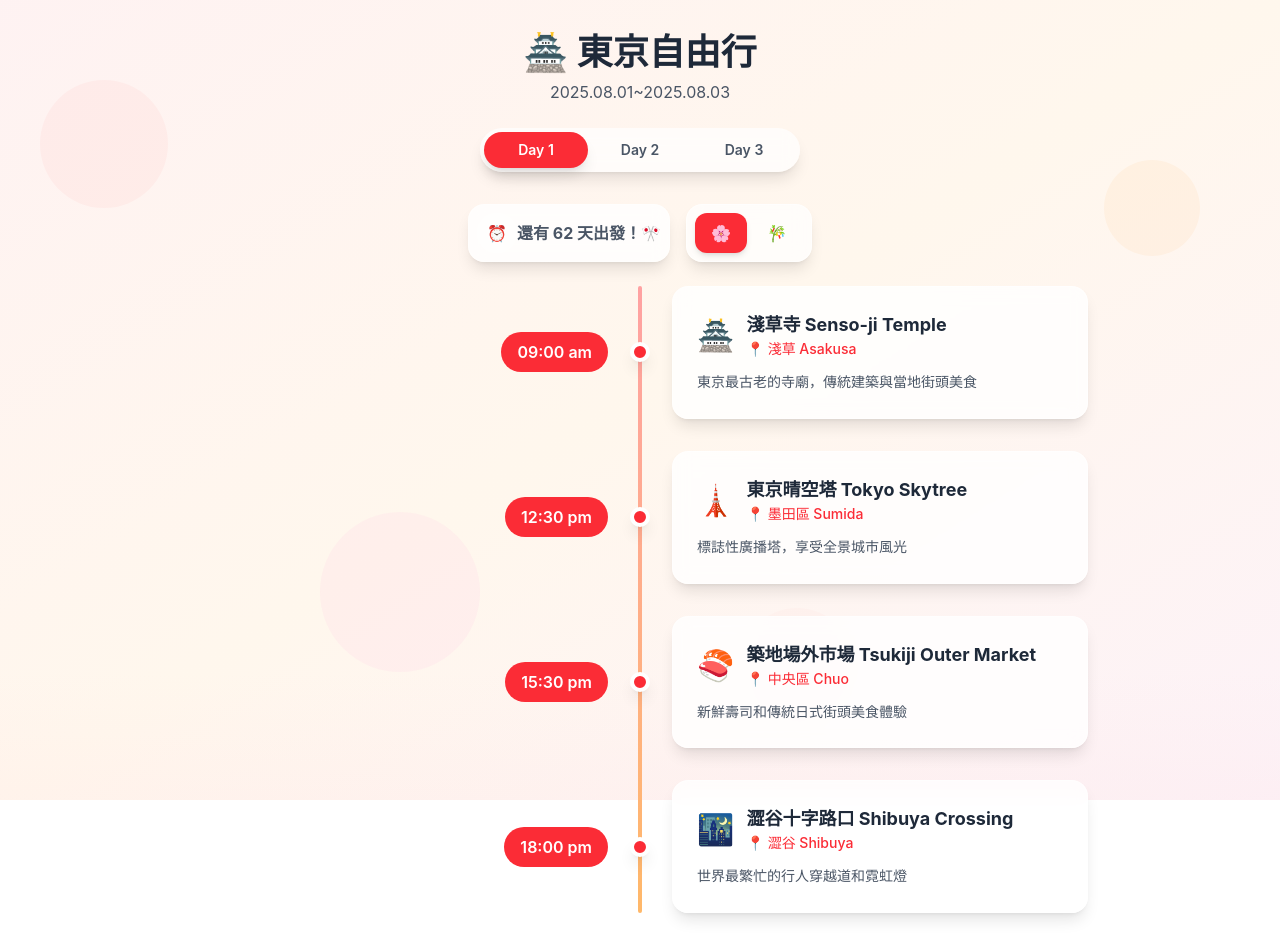
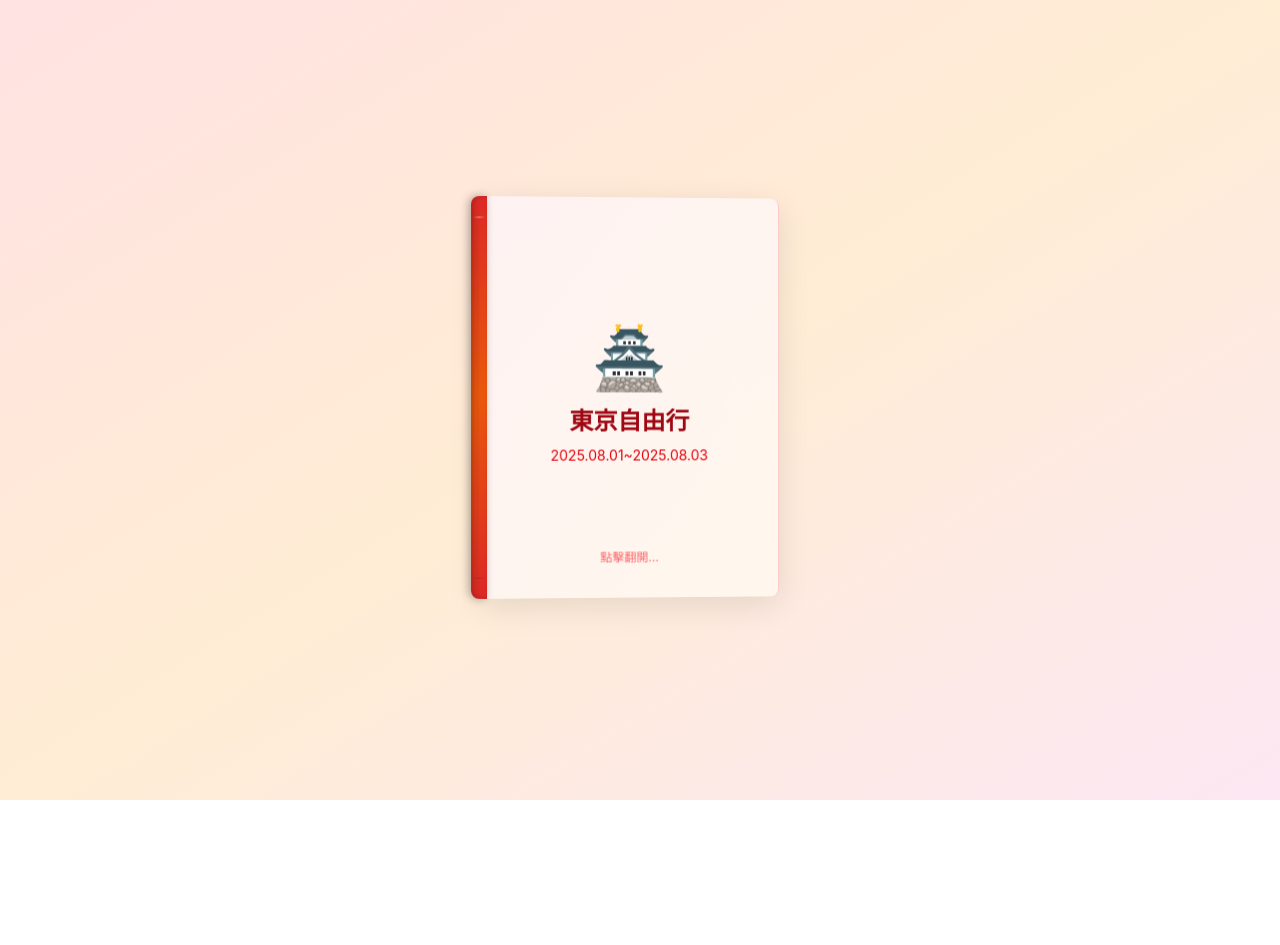
Before and after one commit to ycl818/2025-08-tokyo-trip, a React (Vite) app: page / in a window 1280 px wide. After the commit the page ends 800 px from the top, so only its background shows below. Built offline with nearby package versions, Linux system fonts and the light colour scheme; a web font is replaced by a local one.

Commit message:
add animation and update for cache images

```diff
--- a/src/App.jsx
+++ b/src/App.jsx
@@ -1,7 +1,21 @@
+import { useState } from "react";
 import "./App.css";
 import TokyoTripSchedule from "./TokyoTripSchedule";
+import BookOpeningAnimation from "./BookOpeningAnimation";
 
 function App() {
+  const [showIntro, setShowIntro] = useState(true);
+
+  const handleAnimationComplete = () => {
+    setShowIntro(false);
+  };
+
+  if (showIntro) {
+    return (
+      <BookOpeningAnimation onAnimationComplete={handleAnimationComplete} />
+    );
+  }
+
   return <TokyoTripSchedule />;
 }
 
--- /dev/null
+++ b/src/BookOpeningAnimation.jsx
@@ -0,0 +1,261 @@
+import React, { useEffect, useState } from "react";
+
+const BookOpeningAnimation = ({ onAnimationComplete }) => {
+  const [bookAnimationStarted, setBookAnimationStarted] = useState(false);
+
+  useEffect(() => {
+    // 10秒後自動開始翻書動畫
+    const autoFlipTimer = setTimeout(() => {
+      setBookAnimationStarted(true);
+    }, 10000);
+
+    // 翻書動畫開始後3秒完成
+    let completeTimer;
+    if (bookAnimationStarted) {
+      completeTimer = setTimeout(() => {
+        onAnimationComplete?.();
+      }, 3000);
+    }
+
+    return () => {
+      clearTimeout(autoFlipTimer);
+      if (completeTimer) clearTimeout(completeTimer);
+    };
+  }, [bookAnimationStarted, onAnimationComplete]);
+
+  const handleBookClick = () => {
+    if (!bookAnimationStarted) {
+      setBookAnimationStarted(true);
+      // 點擊後3秒完成
+      setTimeout(() => {
+        onAnimationComplete?.();
+      }, 3000);
+    }
+  };
+
+  return (
+    <div className="fixed inset-0 z-50 flex items-center justify-center bg-gradient-to-br from-red-100 via-orange-100 to-pink-100">
+      <style jsx>{`
+        .perspective-1000 {
+          perspective: 1000px;
+        }
+
+        .book-container {
+          position: relative;
+          width: 320px;
+          height: 400px;
+          transform-style: preserve-3d;
+          animation: bookFloat 3s ease-in-out infinite;
+        }
+
+        .book-container.animate-flip {
+          animation: bookFloat 3s ease-in-out infinite,
+            bookPrepareFlip 0.5s ease-in-out forwards;
+        }
+
+        .book-page {
+          position: absolute;
+          width: 300px;
+          height: 400px;
+          border-radius: 8px;
+          box-shadow: 0 8px 32px rgba(0, 0, 0, 0.1);
+          backface-visibility: hidden;
+          transform-origin: left center;
+        }
+
+        .book-cover {
+          z-index: 2;
+        }
+
+        .book-cover.animate-flip {
+          animation: pageFlip 2s ease-in-out forwards;
+        }
+
+        .book-content {
+          transform: rotateY(180deg);
+          z-index: 1;
+        }
+
+        .book-content.animate-flip {
+          animation: showContent 2s ease-in-out forwards;
+        }
+
+        .book-spine {
+          position: absolute;
+          left: -8px;
+          top: 0;
+          width: 16px;
+          height: 400px;
+          background: linear-gradient(135deg, #dc2626, #ea580c, #dc2626);
+          border-radius: 8px 0 0 8px;
+          box-shadow: inset 2px 0 4px rgba(0, 0, 0, 0.2),
+            -2px 0 8px rgba(0, 0, 0, 0.3);
+          z-index: 1;
+          transform: rotateY(-5deg);
+        }
+
+        .book-spine.animate-flip {
+          animation: spineDisappear 2s ease-in-out forwards;
+        }
+
+        .book-spine::before {
+          content: "";
+          position: absolute;
+          top: 20px;
+          left: 2px;
+          right: 2px;
+          height: 2px;
+          background: linear-gradient(
+            90deg,
+            transparent,
+            rgba(255, 255, 255, 0.3),
+            transparent
+          );
+        }
+
+        .book-spine::after {
+          content: "";
+          position: absolute;
+          bottom: 20px;
+          left: 2px;
+          right: 2px;
+          height: 1px;
+          background: linear-gradient(
+            90deg,
+            transparent,
+            rgba(0, 0, 0, 0.2),
+            transparent
+          );
+        }
+
+        @keyframes bookFloat {
+          0%,
+          100% {
+            transform: translateY(0px) rotateY(5deg);
+          }
+          50% {
+            transform: translateY(-10px) rotateY(-5deg);
+          }
+        }
+
+        @keyframes bookPrepareFlip {
+          0% {
+            transform: translateY(0px) rotateY(5deg);
+          }
+          100% {
+            transform: translateY(0px) rotateY(0deg);
+          }
+        }
+
+        @keyframes pageFlip {
+          0% {
+            transform: rotateY(0deg);
+            opacity: 1;
+          }
+          50% {
+            transform: rotateY(-90deg);
+            opacity: 0.5;
+          }
+          100% {
+            transform: rotateY(-180deg);
+            opacity: 0;
+          }
+        }
+
+        @keyframes showContent {
+          0% {
+            transform: rotateY(180deg);
+            opacity: 0;
+          }
+          50% {
+            transform: rotateY(90deg);
+            opacity: 0.5;
+          }
+          100% {
+            transform: rotateY(0deg);
+            opacity: 1;
+          }
+        }
+
+        @keyframes spineDisappear {
+          0% {
+            opacity: 1;
+            transform: rotateY(-5deg) scale(1);
+          }
+          50% {
+            opacity: 0.3;
+            transform: rotateY(-5deg) scale(0.9);
+          }
+          100% {
+            opacity: 0;
+            transform: rotateY(-5deg) scale(0.7);
+          }
+        }
+      `}</style>
+
+      {/* 書本封面 */}
+      <div className="relative perspective-1000">
+        <div
+          className={`book-container ${
+            bookAnimationStarted ? "animate-flip" : ""
+          }`}
+        >
+          {/* 立體書脊 */}
+          <div
+            className={`book-spine ${
+              bookAnimationStarted ? "animate-flip" : ""
+            }`}
+          ></div>
+
+          {/* 左頁（封面） */}
+          <div
+            className={`book-page book-cover bg-gradient-to-br from-red-50 to-orange-50 border-r border-red-200 ${
+              bookAnimationStarted ? "animate-flip" : ""
+            }`}
+          >
+            <div className="flex flex-col items-center justify-center h-full p-8">
+              <div className="text-6xl mb-4 animate-bounce">🏯</div>
+              <h1 className="text-2xl font-bold text-red-800 mb-2 text-center">
+                東京自由行
+              </h1>
+              <p className="text-red-600 text-sm">2025.08.01~2025.08.03</p>
+              <div className="absolute bottom-8 left-1/2 transform -translate-x-1/2">
+                <div className="animate-pulse text-red-500 text-xs">
+                  點擊翻開...
+                </div>
+              </div>
+            </div>
+          </div>
+
+          {/* 右頁（內容預覽） */}
+          <div
+            className={`book-page book-content bg-gradient-to-br from-orange-50 to-pink-50 ${
+              bookAnimationStarted ? "animate-flip" : ""
+            }`}
+          >
+            <div className="flex flex-col items-center justify-center h-full p-8">
+              <div className="grid grid-cols-2 gap-4 mb-6">
+                <div className="text-2xl">🍜</div>
+                <div className="text-2xl">🗼</div>
+                <div className="text-2xl">🌸</div>
+                <div className="text-2xl">🍱</div>
+              </div>
+              <div className="text-center">
+                <p className="text-orange-800 font-medium mb-2">精彩行程</p>
+                <p className="text-orange-600 text-sm">美食 · 景點 · 體驗</p>
+              </div>
+            </div>
+          </div>
+        </div>
+      </div>
+
+      {/* 點擊區域 */}
+      <div
+        className="absolute inset-0 cursor-pointer"
+        onClick={handleBookClick}
+      ></div>
+    </div>
+  );
+};
+
+export default BookOpeningAnimation;
--- a/src/MarkdownContent.jsx
+++ b/src/MarkdownContent.jsx
@@ -1,5 +1,70 @@
-// 修正的 Markdown 解析器組件
+// 簡單的圖片緩存
+const imageCache = new Map();
+
+// 緩存圖片的函數
+const getCachedImage = async (url) => {
+  // 檢查是否為你的 Zeabur 圖片
+  if (!url.includes("image-tokyo-management-yc.zeabur.app")) {
+    return url; // 不是你的圖片，直接返回原 URL
+  }
+
+  // 檢查緩存
+  if (imageCache.has(url)) {
+    return imageCache.get(url);
+  }
+
+  try {
+    // 下載圖片
+    const response = await fetch(url);
+    const blob = await response.blob();
+    const objectUrl = URL.createObjectURL(blob);
+
+    // 存入緩存
+    imageCache.set(url, objectUrl);
+    return objectUrl;
+  } catch (error) {
+    console.error("圖片載入失敗:", error);
+    return url; // 失敗時返回原 URL
+  }
+};
+
+// 修改你的 MarkdownContent 組件
+import React, { useState, useEffect } from "react";
+
 export const MarkdownContent = ({ content }) => {
+  const [processedContent, setProcessedContent] = useState("");
+
+  useEffect(() => {
+    const processImages = async () => {
+      let processed = content;
+
+      // 找出所有圖片
+      const imageRegex = /!\[([^\]]*)\]\(([^)]+)\)/g;
+      const matches = [...content.matchAll(imageRegex)];
+
+      // 處理每張圖片
+      for (const match of matches) {
+        // eslint-disable-next-line no-unused-vars
+        const [fullMatch, altText, urlAndCaption] = match;
+        const urlMatch = urlAndCaption.match(/^([^"]+)(?:\s+"([^"]*)")?/);
+        const imageUrl = urlMatch ? urlMatch[1].trim() : urlAndCaption;
+
+        // 獲取緩存的圖片 URL
+        const cachedUrl = await getCachedImage(imageUrl);
+
+        // 替換原始 URL
+        if (cachedUrl !== imageUrl) {
+          const newMatch = fullMatch.replace(imageUrl, cachedUrl);
+          processed = processed.replace(fullMatch, newMatch);
+        }
+      }
+
+      setProcessedContent(processed);
+    };
+
+    processImages();
+  }, [content]);
+
   const parseContent = (text) => {
     const lines = text.split("\n");
     const elements = [];
@@ -8,7 +73,6 @@ export const MarkdownContent = ({ content }) => {
       if (line.trim() === "") {
         elements.push(<br key={index} />);
       } else if (line.startsWith("![")) {
-        // 處理圖片 ![alt text](url) 或 ![alt text](url "caption")
         const imageMatch = line.match(/!\[([^\]]*)\]\(([^)]+)\)/);
         if (imageMatch) {
           const [, altText, urlAndCaption] = imageMatch;
@@ -24,7 +88,6 @@ export const MarkdownContent = ({ content }) => {
                   alt={altText}
                   className="w-full h-auto rounded-lg shadow-md object-cover max-h-64"
                   onError={(e) => {
-                    // 隱藏圖片，顯示錯誤訊息
                     e.target.style.display = "none";
                     const errorDiv = e.target.nextElementSibling;
                     if (errorDiv) {
@@ -32,7 +95,6 @@ export const MarkdownContent = ({ content }) => {
                     }
                   }}
                   onLoad={(e) => {
-                    // 圖片載入成功時，確保錯誤訊息是隱藏的
                     const errorDiv = e.target.nextElementSibling;
                     if (errorDiv) {
                       errorDiv.style.display = "none";
@@ -83,14 +145,12 @@ export const MarkdownContent = ({ content }) => {
           </h3>
         );
       } else if (line.startsWith("- ") || line.startsWith("* ")) {
-        // 檢查前一行是否也是列表項目
         const prevLineWasList =
           index > 0 &&
           (lines[index - 1].startsWith("- ") ||
             lines[index - 1].startsWith("* "));
 
         if (!prevLineWasList) {
-          // 開始新的列表，收集所有連續的列表項目
           const listItems = [];
           let currentIndex = index;
           while (
@@ -115,9 +175,7 @@ export const MarkdownContent = ({ content }) => {
             </ul>
           );
         }
-        // 如果前一行是列表項目，這一行會被上面的邏輯處理，所以這裡不做任何事
       } else {
-        // 一般段落文字
         elements.push(
           <p key={index} className="text-gray-600 leading-relaxed mb-4">
             {parseInlineFormatting(line)}
@@ -130,7 +188,6 @@ export const MarkdownContent = ({ content }) => {
   };
 
   const parseInlineFormatting = (text) => {
-    // 處理粗體 **text**
     const parts = text.split(/(\*\*.*?\*\*)/g);
     return parts.map((part, index) => {
       if (part.startsWith("**") && part.endsWith("**")) {
@@ -144,5 +201,15 @@ export const MarkdownContent = ({ content }) => {
     });
   };
 
-  return <div>{parseContent(content)}</div>;
+  return <div>{parseContent(processedContent || content)}</div>;
 };
+
+// 清理緩存的函數（可選）
+export const clearImageCache = () => {
+  imageCache.forEach((url) => {
+    if (url.startsWith("blob:")) {
+      URL.revokeObjectURL(url);
+    }
+  });
+  imageCache.clear();
+};
--- a/src/TokyoTripSchedule.jsx
+++ b/src/TokyoTripSchedule.jsx
@@ -7,7 +7,6 @@ import { getCountdownDisplay } from "./utils";
 const TokyoTripSchedule = () => {
   const [selectedLocation, setSelectedLocation] = useState(null);
   const [countdownInfo] = useState(() => getCountdownDisplay());
-  console.log("🚀 ~ TokyoTripSchedule ~ countdownInfo:", countdownInfo);
 
   // Helper functions for localStorage with fallback
   const getStoredValue = (key, defaultValue) => {
--- a/src/data/day1.js
+++ b/src/data/day1.js
@@ -12,7 +12,7 @@ export const day1 = [
 
 
 
-![東京鐵塔](https://image-tokyo-management-yc.zeabur.app/images/792ead00-8743-407f-af06-285289da4428.jpg "東京鐵塔")
+![東京鐵塔](https://image-tokyo-management-yc.zeabur.app/images/7f912653-863d-4e4c-97cb-ab51a6b3e374.jpg "東京鐵塔")
 
 ## 關於淺草寺
 淺草寺是東京最古老的寺廟，建於628年，是東京最重要的文化地標之一。這座古老的佛教寺廟供奉觀音菩薩，每年吸引數百萬遊客前來參拜。
```
